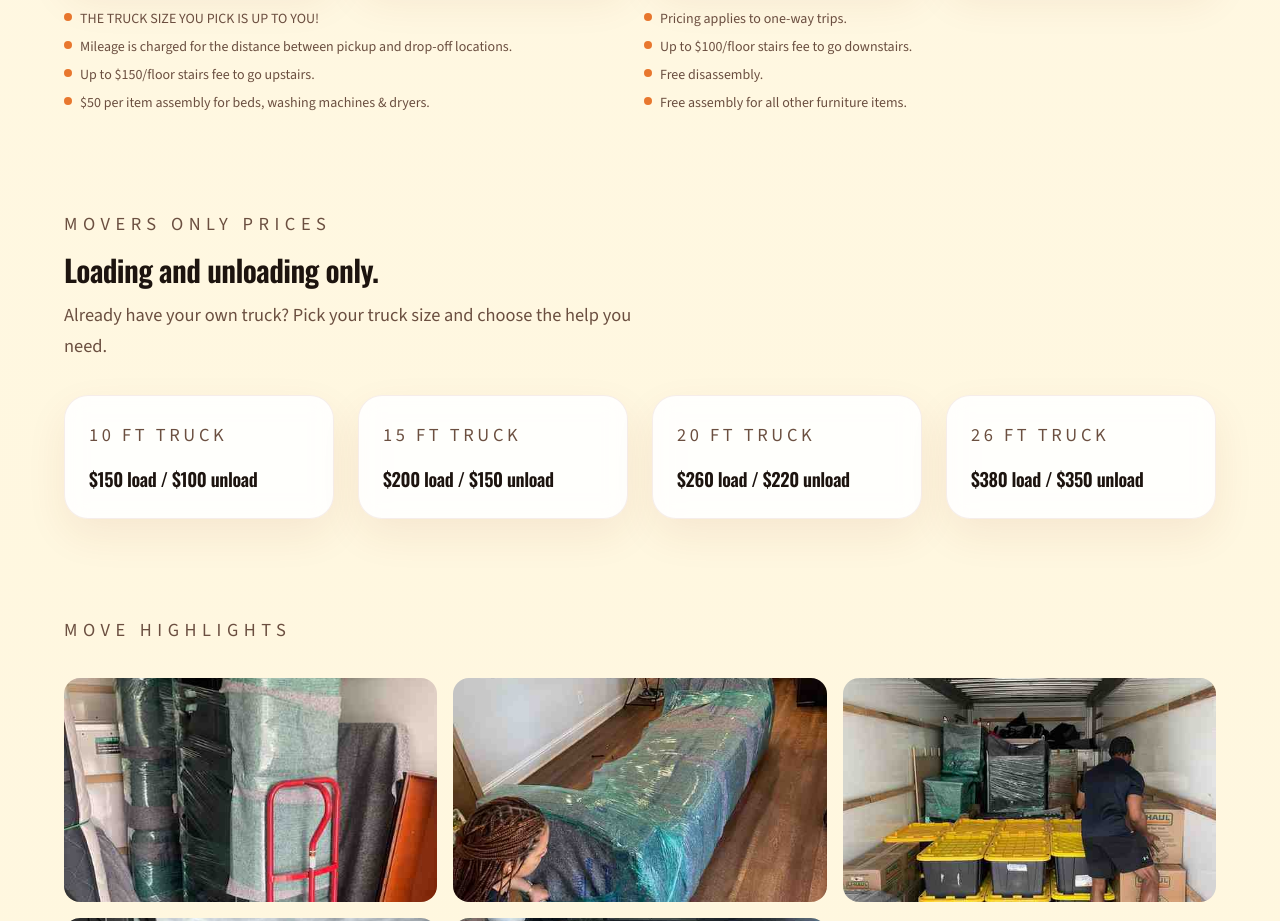
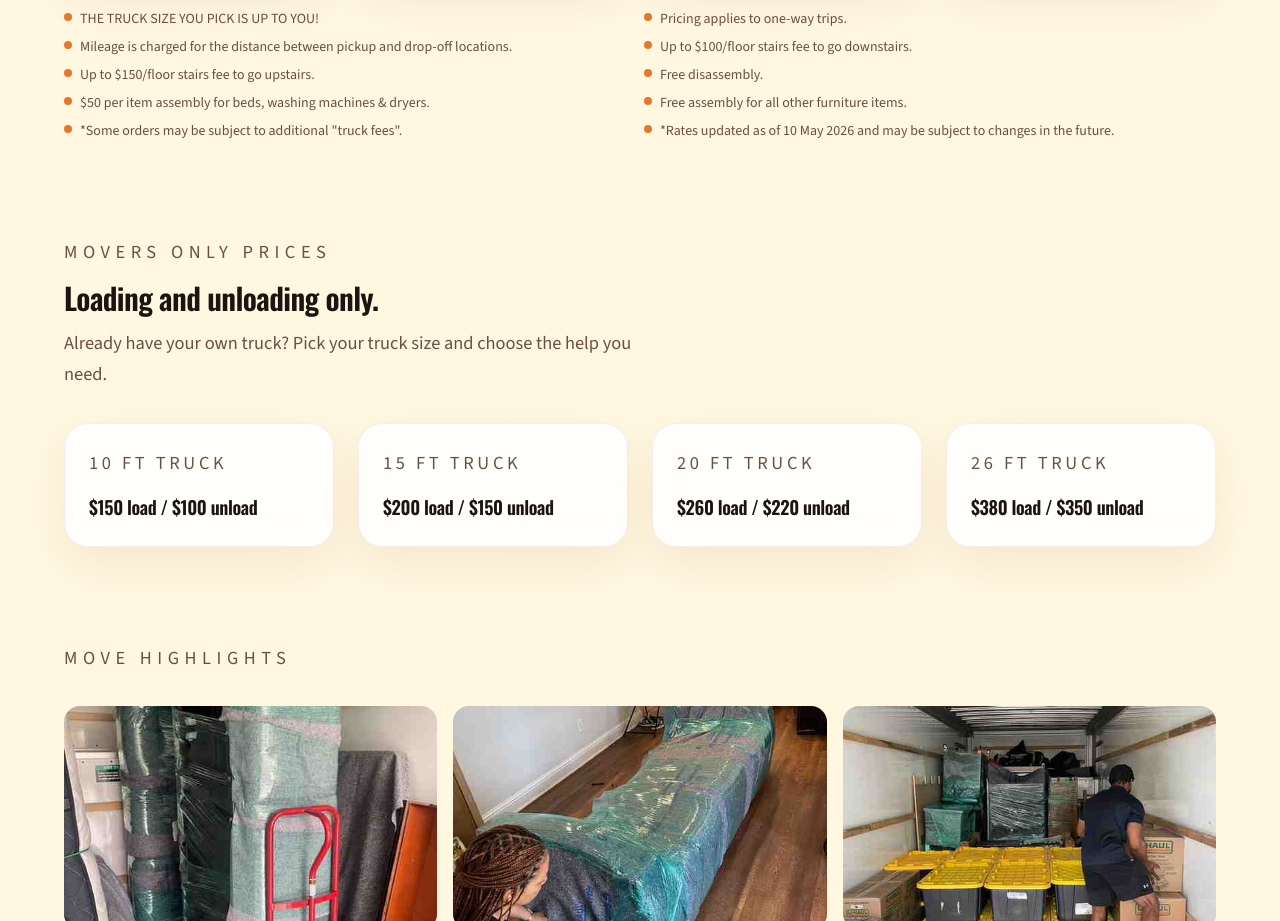
Before and after one commit to studiountitled/bbamovers, a Next.js app: page / in a window 1280 px wide. Shown: the part 3400-4321 px from the top of the page. Built offline with nearby package versions, Linux system fonts and the light colour scheme.

Commit message:
add vercel analytics

```diff
--- a/app/page.tsx
+++ b/app/page.tsx
@@ -80,6 +80,8 @@ const pricingNotes = [
   "Free disassembly.",
   "$50 per item assembly for beds, washing machines & dryers.",
   "Free assembly for all other furniture items.",
+  '*Some orders may be subject to additional "truck fees".',
+  "*Rates updated as of 10 May 2026 and may be subject to changes in the future.",
 ];
 
 const moversOnlyPricing = [
--- a/package.json
+++ b/package.json
@@ -9,6 +9,7 @@
     "lint": "eslint"
   },
   "dependencies": {
+    "@vercel/analytics": "^2.0.1",
     "next": "16.1.6",
     "nodemailer": "^8.0.2",
     "react": "19.2.3",
```
Also changed, not shown: 1 other file (tests, documents, lock files or other folders).
